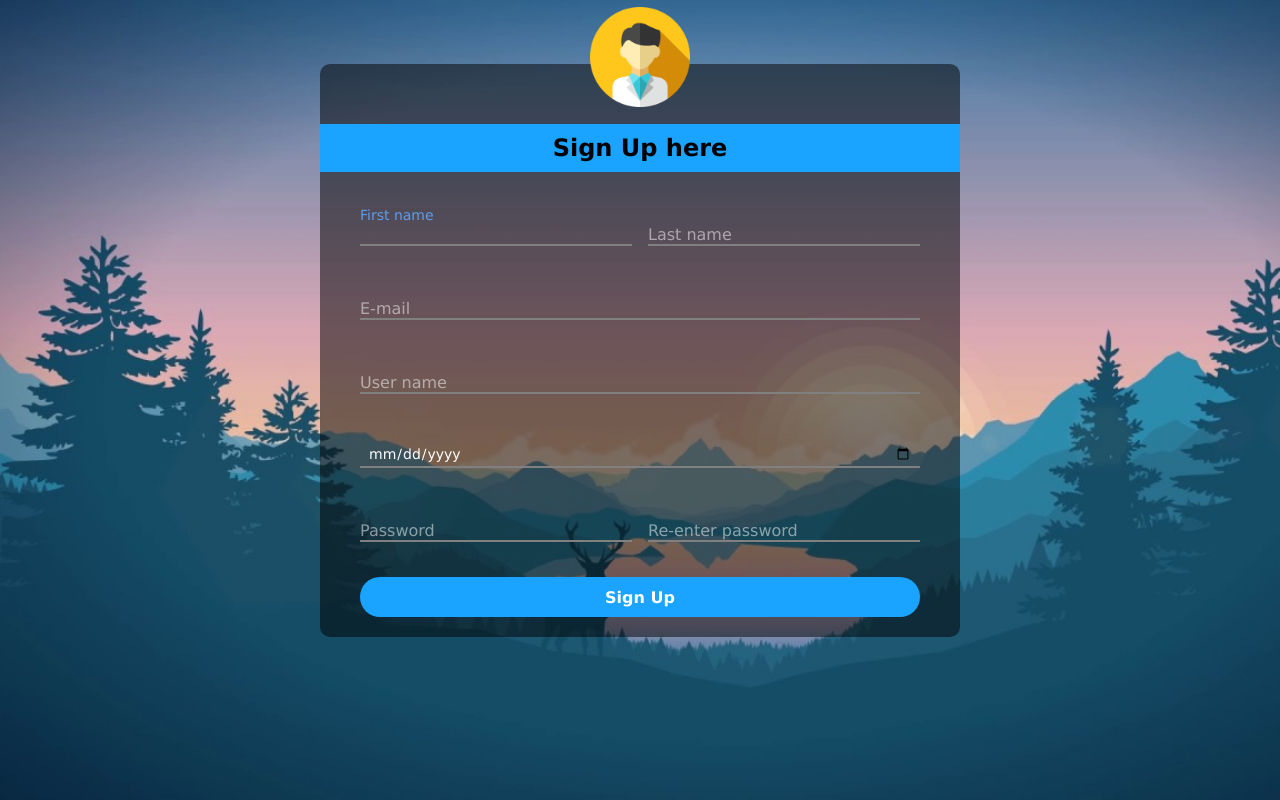
After one commit to maheshgawande/LoginAndSignupSystem, a PHP site: page /html/signup.html in a window 1280 px wide. The commit adds this page. Run offline with PHP 8.4, Linux system fonts and the light colour scheme.

Commit message:
New login and signup page added.

```diff
--- /dev/null
+++ b/css/signup.css
@@ -0,0 +1,132 @@
+* {
+  box-sizing: border-box;
+  padding: 0;
+  margin: 0;
+  font-family: "Lucida Sans", "Lucida Sans Regular", "Lucida Grande",
+    "Lucida Sans Unicode", Geneva, Verdana, sans-serif;
+}
+
+body {
+  background: url("../img/bgimg.jpg");
+  background-size: cover;
+  background-attachment: fixed;
+  padding-top: 5%;
+}
+
+.card {
+  position: relative;
+  width: 50%;
+  margin: auto;
+  padding: 60px 0 20px 0;
+  background: rgba(0, 0, 0, 0.5);
+  border-radius: 10px;
+}
+.user-img {
+  position: absolute;
+  top: -10%;
+  left: 50%;
+  transform: translate(-50%);
+}
+img {
+  user-select: none;
+  -moz-user-select: none;
+  -webkit-user-drag: none;
+  -webkit-user-select: none;
+  -ms-user-select: none;
+}
+
+h2 {
+  text-align: center;
+  padding: 10px 0;
+  background-color: #1aa3ff;
+  width: 100%;
+}
+
+form {
+  padding: 20px 40px 0 40px;
+}
+.block {
+  display: flex;
+  flex-wrap: wrap;
+}
+.block > div:first-child {
+  flex-grow: 1;
+  margin-right: 16px;
+}
+.block > div:last-child {
+  flex-grow: 1;
+}
+
+.input-wrap {
+  margin-bottom: 20px;
+  position: relative;
+  overflow: hidden;
+}
+.input-wrap > input {
+  width: 100%;
+  height: 54px;
+  padding: 25px 8px 0 8px;
+  border: 0;
+  outline: none;
+  background-color: transparent;
+  font-size: 14px;
+  color: #fff;
+}
+.input-wrap > .input-label {
+  pointer-events: none;
+  position: absolute;
+  bottom: 0;
+  left: 0;
+  width: 100%;
+  height: 100%;
+  border-bottom: solid grey 2px;
+}
+.label-content {
+  position: absolute;
+  bottom: 0;
+  left: 0;
+  font-size: 16px;
+  color: rgba(255, 255, 255, 0.5);
+  transition: all 150ms ease;
+  max-width: calc(100% - (2 * 8px));
+  overflow: hidden;
+  text-overflow: ellipsis;
+  white-space: nowrap;
+}
+.input-wrap > input:focus + .input-label > .label-content,
+.input-wrap > input:valid + .input-label > .label-content {
+  transform: translateY(-130%);
+  font-size: 14px;
+  color: #5d9cef;
+}
+
+input[type="submit"] {
+  width: 100%;
+  border: none;
+  border-radius: 50px;
+  background-color: #1aa3ff;
+  height: 40px;
+  outline: none;
+  color: #fff;
+  font-size: 16px;
+  font-weight: bold;
+  margin-top: 15px;
+}
+input[type="submit"]:hover,
+input[type="submit"]:focus {
+  cursor: pointer;
+  background-color: #0066ff;
+}
+a {
+  text-decoration: none;
+  color: #fff;
+  font-family: serif;
+}
+a:hover {
+  text-decoration: underline;
+}
+
+/* input[type='date'] {
+    color: #bbb;
+    font-weight: 100;
+  } */
--- /dev/null
+++ b/html/signup.html
@@ -0,0 +1,86 @@
+<!DOCTYPE html>
+<html lang="en">
+  <head>
+    <meta charset="UTF-8" />
+    <meta name="viewport" content="width=device-width, initial-scale=1.0" />
+    <script
+      src="https://code.jquery.com/jquery-3.4.1.min.js"
+      integrity="sha256-CSXorXvZcTkaix6Yvo6HppcZGetbYMGWSFlBw8HfCJo="
+      crossorigin="anonymous"
+    ></script>
+    <link rel="stylesheet" href="../css/signup.css" />
+    <meta http-equiv="X-UA-Compatible" content="ie=edge" />
+    <title>Signup</title>
+  </head>
+  <body>
+    <div class="card">
+      <img
+        src="../img/user.png"
+        width="100px"
+        height="100px"
+        class="user-img"
+      />
+
+      <h2>Sign Up here</h2>
+
+      <form action="../includes/signupcheck.php" method="post" name="form">
+        <div class="block">
+          <div class="input-wrap">
+            <input type="text" name="fname" autofocus required />
+            <label for="fname" class="input-label">
+              <span class="label-content">First name</span>
+            </label>
+          </div>
+
+          <div class="input-wrap">
+            <input type="text" name="lname" required />
+            <label for="lname" class="input-label">
+              <span class="label-content">Last name</span>
+            </label>
+          </div>
+        </div>
+
+        <div class="input-wrap">
+          <input type="email" name="email" required />
+          <label for="email" class="input-label">
+            <span class="label-content">E-mail</span>
+          </label>
+        </div>
+
+        <div class="input-wrap">
+          <input type="text" name="uname" required />
+          <label for="uname" class="input-label">
+            <span class="label-content">User name</span>
+          </label>
+        </div>
+
+        <div class="input-wrap">
+          <input type="date" name="dob" required />
+          <label for="dob" class="input-label">
+            <span class="label-content"></span>
+          </label>
+        </div>
+
+        <div class="block">
+          <div class="input-wrap">
+            <input type="password" name="pwd" id="pwd" required />
+            <label for="pwd" class="input-label">
+              <span class="label-content">Password</span>
+            </label>
+          </div>
+          <div class="input-wrap">
+            <input type="password" name="repwd" id="repwd" required />
+            <label for="re-pwd" class="input-label">
+              <span class="label-content">Re-enter password</span>
+            </label>
+          </div>
+        </div>
+
+        <input type="submit" name="signup-submit" value="Sign Up" id="submit" />
+      </form>
+    </div>
+    <p id="output"></p>
+
+    <script src="../js/signup.js"></script>
+  </body>
+</html>
--- a/includes/front-page.php
+++ b/includes/front-page.inc.php
@@ -11,7 +11,7 @@
             <p><span>fname lname</span></p>
             <p><span>email@xyz.com</span></p>
             <p><span>@username</span></p>
-            <p><span>28/12/2000</span></p>
+            <p><span>31/12/2001</span></p>
             <p><span>**********</span></p>
           </div>
           <div class="attr-values-change">
--- a/includes/header.inc.php
+++ b/includes/header.inc.php
@@ -20,11 +20,11 @@
         </div>
         <ul class="nav">
           <li class="nav-logsign">
-            <a href="#">LogIn</a>
+            <a href="../html/login.html">LogIn</a>
             <span>&nbsp;|&nbsp;</span>
-            <a href="#">SignUp</a>
+            <a href="html/signup.html">SignUp</a>
           </li>
-          <li><a href="#">Home</a></li>
+          <li><a href="index.php">Home</a></li>
           <li><a href="#">Services</a></li>
           <li><a href="#">About</a></li>
           <li><a href="#">Contact</a></li>
--- /dev/null
+++ b/js/signup.js
@@ -0,0 +1,51 @@
+var textRegx = new RegExp("^[a-zA-Z]{3,}$");
+var unameRegx = new RegExp("^[a-zA-Z0-9]{3,}$");
+var formSubmit = false;
+var label = document.getElementsByClassName("input-label");
+
+$("input[name=fname]").on("keyup", function() {
+  if (!textRegx.test(this.value)) {
+    $(label[0]).css("border-color", "red");
+    return (formSubmit = false);
+  } else {
+    $(label[0]).css("border-color", "grey");
+    return (formSubmit = true);
+  }
+});
+$("input[name=lname]").on("keyup", function() {
+  if (!textRegx.test(this.value)) {
+    $(label[1]).css("border-color", "red");
+    return (formSubmit = false);
+  } else {
+    $(label[1]).css("border-color", "grey");
+    return (formSubmit = true);
+  }
+});
+$("input[name=uname]").on("keyup", function() {
+  if (!unameRegx.test(this.value)) {
+    $(label[3]).css("border-color", "red");
+    return (formSubmit = false);
+  } else {
+    $(label[3]).css("border-color", "grey");
+    return (formSubmit = true);
+  }
+});
+
+$("input[type=password]").on("keyup", function() {
+  if (
+    $("input[name=pwd]").val() != $("input[name=repwd]").val() ||
+    $.trim($("input[name=repwd]").val()) == ""
+  ) {
+    $(label[6]).css("border-color", "red");
+    return (formSubmit = false);
+  } else {
+    $(label[6]).css("border-color", "grey");
+    return (formSubmit = true);
+  }
+});
+
+$("form").submit(function(e) {
+  if (formSubmit == false) {
+    e.preventDefault();
+  }
+});
```
Also changed, not shown: css/login.css (added, +135 -0 lines), html/login.html (added, +52 -0 lines), php-main/index.html (deleted, +0 -16 lines), php-main/login.html (deleted, +0 -22 lines), php-main/signup.html (deleted, +0 -91 lines), img/bgimg.jpg (added), img/user.png (added).
